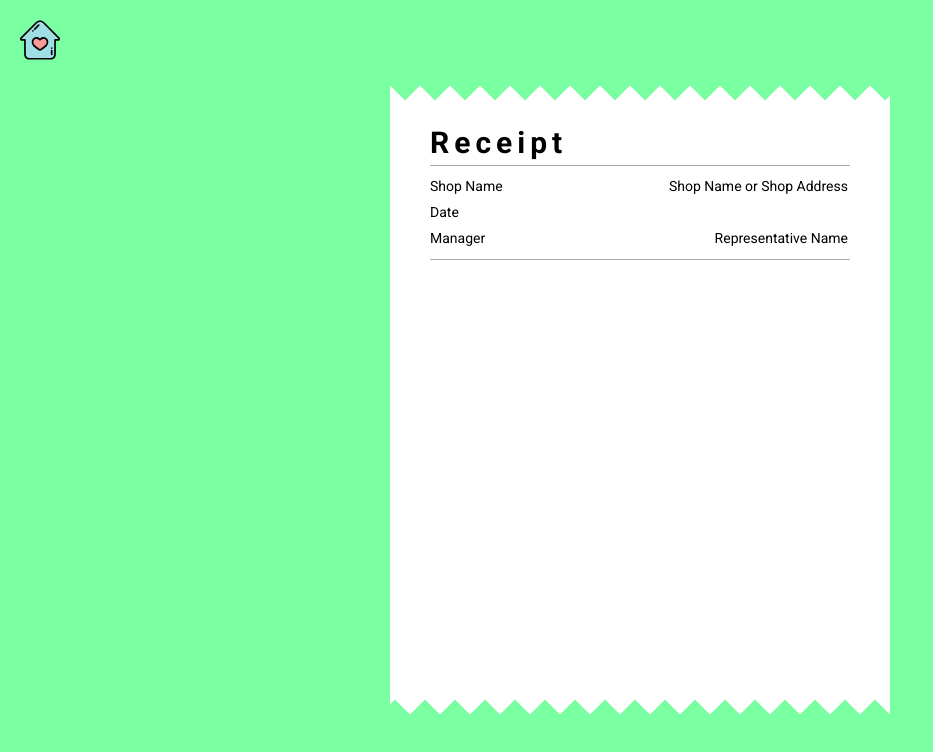
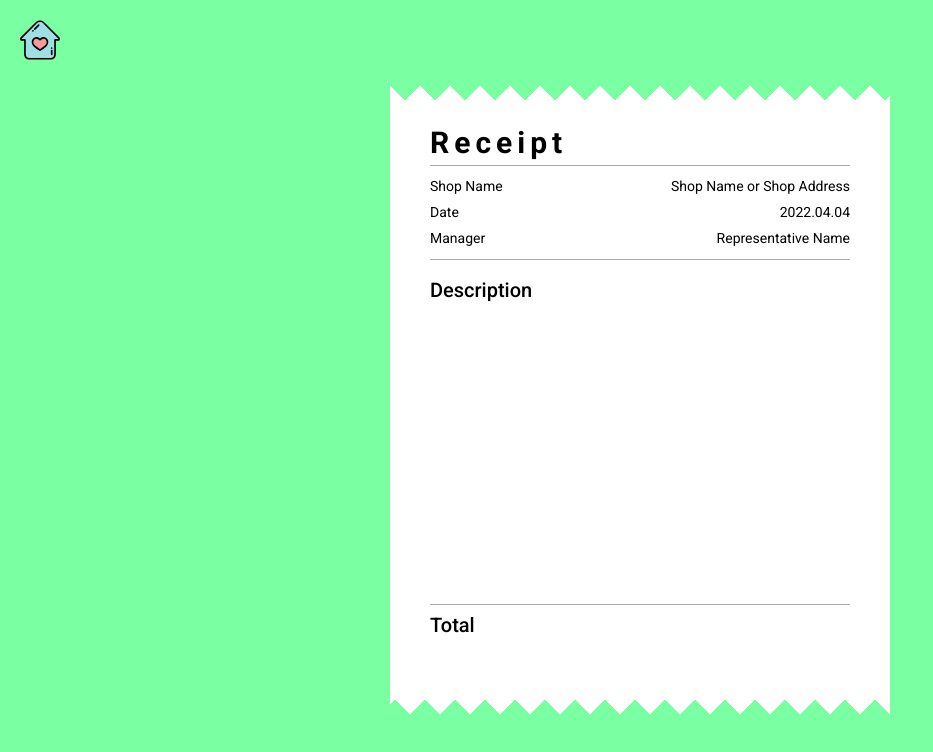
Before and after one commit to jkh2801/next-animation, a Next.js app: page /receipt in a window 1280 px wide. Shown: the top 752 px of the page, without its empty margins (0-933 px from the left). Built offline with nearby package versions, Linux system fonts and the light colour scheme.

Commit message:
feat: add receipt page

```diff
--- a/domains/receipt/Receipt.module.scss
+++ b/domains/receipt/Receipt.module.scss
@@ -32,11 +32,23 @@
   }
   .headerForm {
     border-bottom: 1px solid #aaa;
-    margin-top: 10px;
+    margin: 10px 0 15px;
     padding-bottom: 10px;
     .input {
-      width: 300px;
+      width: 240px;
       text-align: end;
+      border-bottom: 1px solid #eee;
+      &:hover,
+      &:focus {
+        border-bottom: 1px solid #afafaf;
+      }
     }
   }
+  .descBox {
+    min-height: 300px;
+    border-bottom: 1px solid #aaa;
+  }
+  .totalBox {
+    height: 40px;
+  }
 }
--- a/domains/receipt/WebReceiptPage.tsx
+++ b/domains/receipt/WebReceiptPage.tsx
@@ -7,7 +7,7 @@ import styles from './Receipt.module.scss';
 const WebReceiptPage = () => {
   console.log('WebReceiptPage');
 
-  const [isDownload, setIsDownload] = useState(false);
+  const [isDownload, setIsDownload] = useState(true);
   const [info, setInfo] = useState({
     name: 'Shop Name or Shop Address',
     date: dayjs(),
@@ -44,6 +44,7 @@ const WebReceiptPage = () => {
           </div>
           <div className="flexBetweenCenter">
             <span className="number">Date</span>
+            {isDownload ? <span className="number">{info.date.clone().format('YYYY.MM.DD')}</span> : <div></div>}
           </div>
           <div className="flexBetweenCenter">
             <span className="number">Manager</span>
@@ -54,6 +55,11 @@ const WebReceiptPage = () => {
             )}
           </div>
         </div>
+        <p className={cn('fs-20 fw-500 number', styles.subTitle)}>Description</p>
+        <div className={cn(styles.descBox)}></div>
+        <div className={cn('flexBetweenCenter', styles.totalBox)}>
+          <span className="fs-20 fw-500 number">Total</span>
+        </div>
       </div>
     </div>
   );
```
